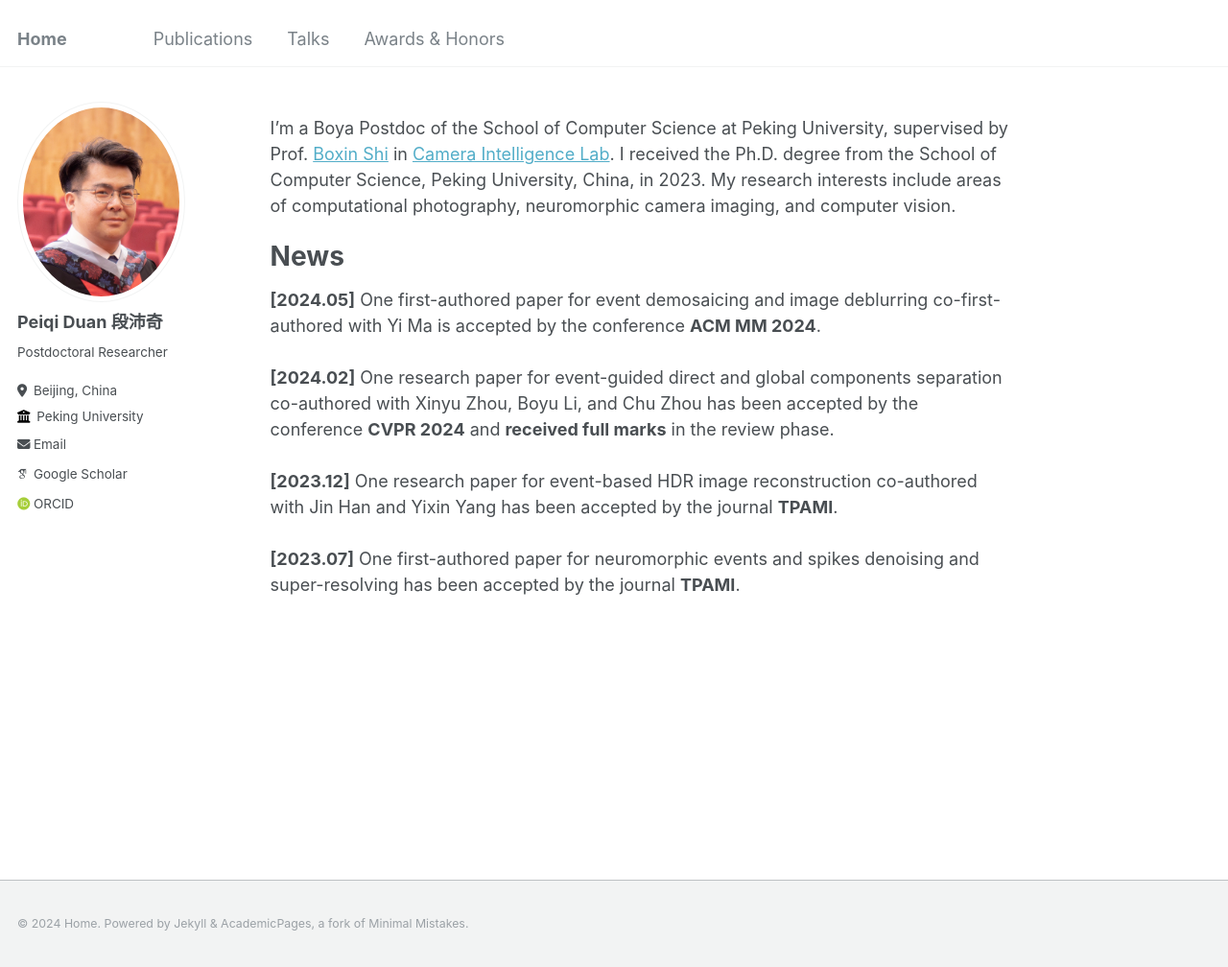
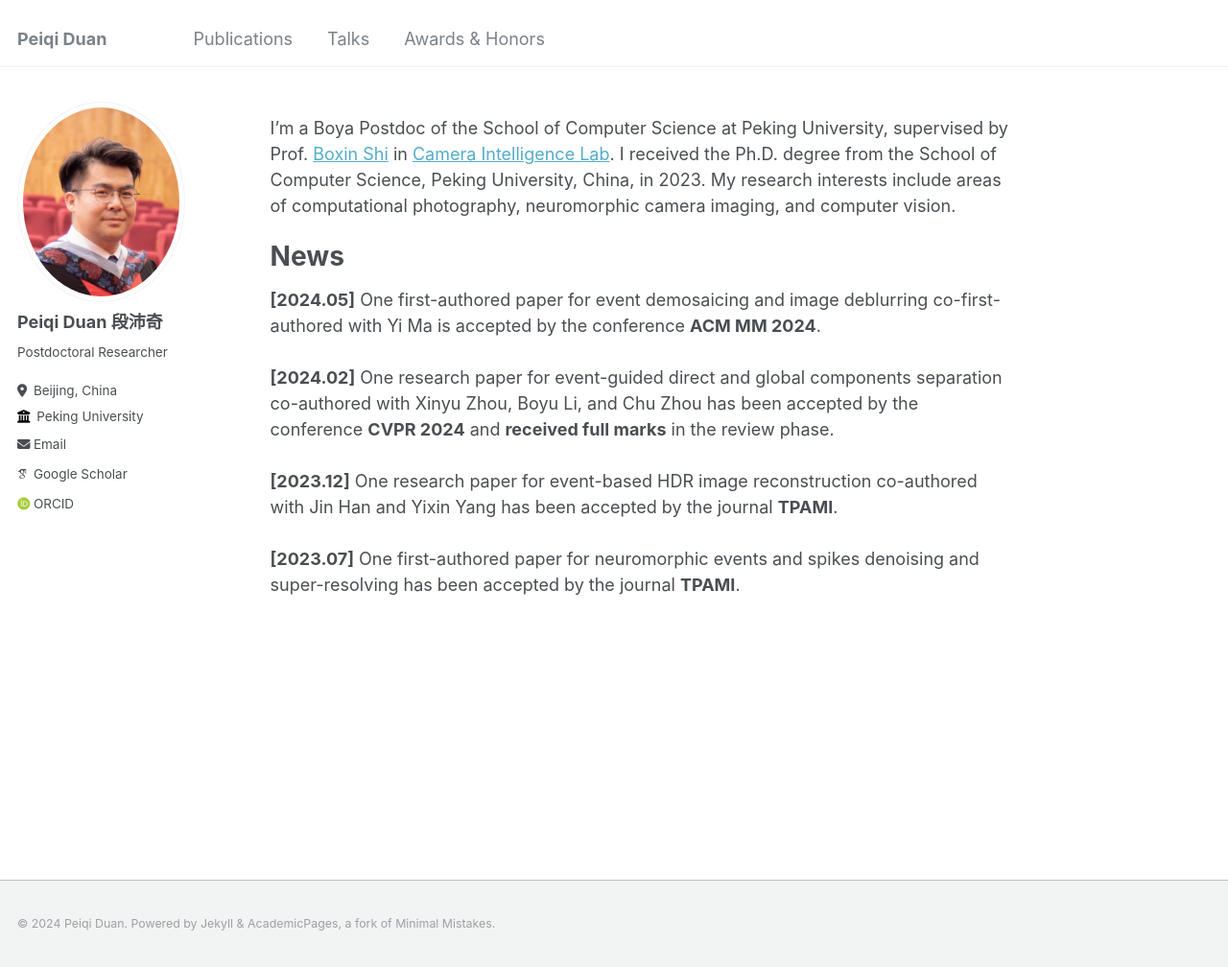
Before and after one commit to peiqi-duan/peiqi-duan.github.io, a Jekyll site: the page built from _pages/about.md, in a window 1280 px wide and 1008 px high. Shown: the whole window at 96% size. Built offline with Jekyll 4.4.1, drawn with Linux system fonts in a browser that asks for light colours; some web fonts are replaced.

Commit message:
Update _config.yml

```diff
--- a/_config.yml
+++ b/_config.yml
@@ -8,7 +8,7 @@
 
 # Basic Site Settings
 locale                   : "en-US"
-title                    : "Home"
+title                    : "Peiqi Duan"
 title_separator          : "-"
 name                     : &name ""
 description              : &description "personal description"
@@ -23,11 +23,9 @@ author:
   # Biographic information
   avatar           : "peiqi_duan.jpg"
   name             : "Peiqi Duan 段沛奇"
-  pronouns         : # example: "she/her"
   bio              : "Postdoctoral Researcher"
   location         : "Beijing, China"
   employer         : "Peking University"
-  uri              : # URL
   email            : "duanqi0001@pku.edu.cn"
 
   # Academic websites
```
